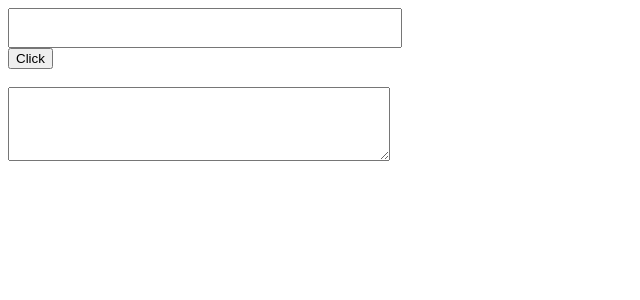
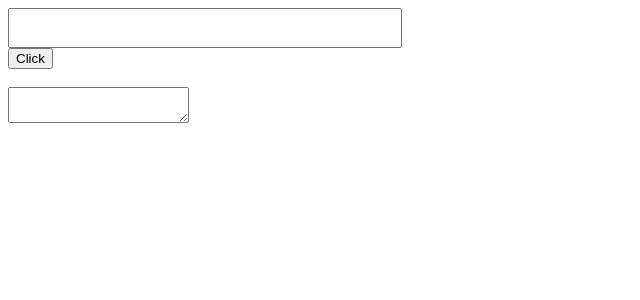
Before and after one commit to gdev8584/React-Portals---Contest-22-10-22---uifebb5no5mh, a React app: page / in a window 1280 px wide. Shown: the top 300 px of the page, without its empty margins (0-640 px from the left). Built offline with nearby package versions, Linux system fonts and the light colour scheme.

Commit message:
Update PortalTextArea.js

```diff
--- a/src/components/PortalTextArea.js
+++ b/src/components/PortalTextArea.js
@@ -5,7 +5,7 @@ import  ReactDOM  from 'react-dom';
 const PortalTextArea=({value})=>{
     return (
         <div>
-            <textarea id="textarea" value={value}></textarea>
+            <textarea id="portal-textarea" value={value}></textarea>
         </div>
     )
 }
```
